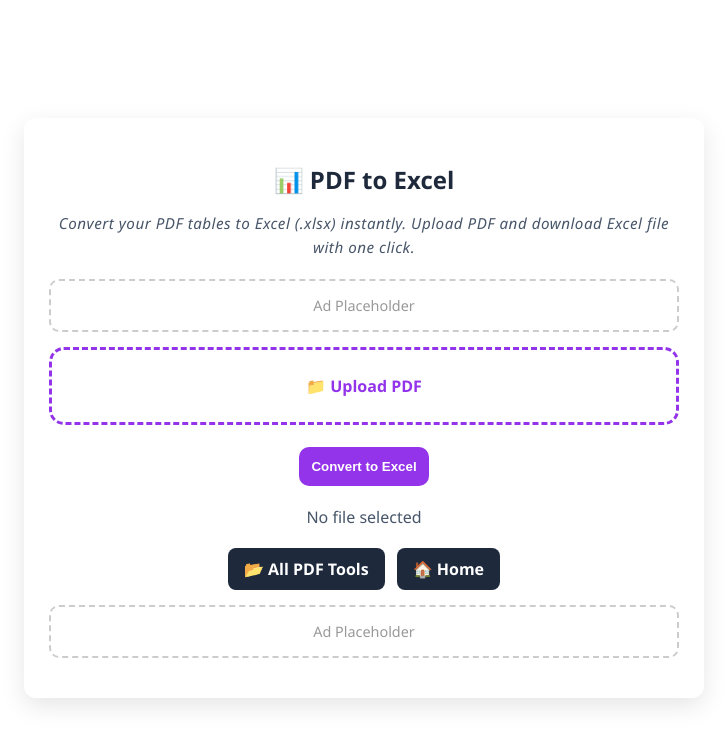
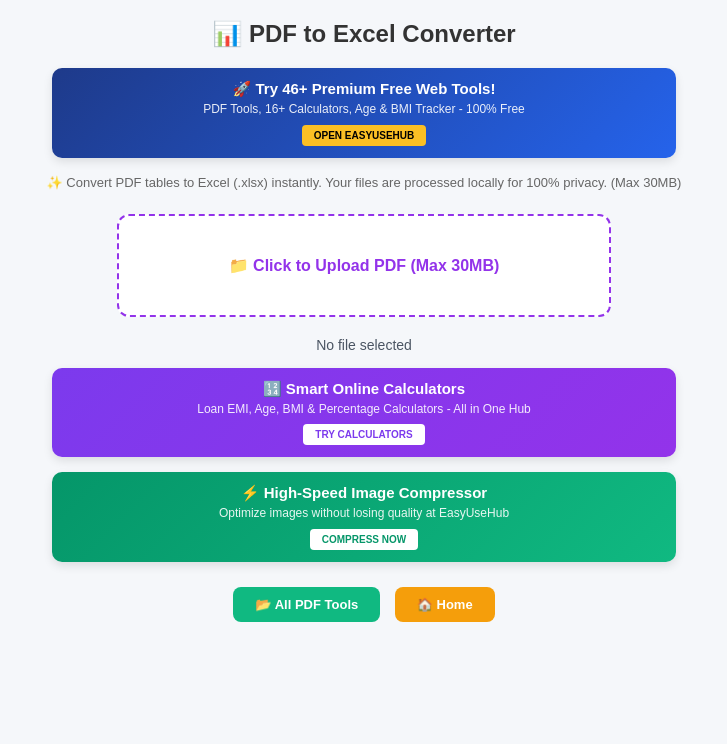
Before and after one commit to easyusehub/PDF-to-Excel, a plain HTML site: page index.html in a window 1280 px wide. Shown: the whole page, without its empty margins (276-1003 px from the left). Drawn offline with Linux system fonts and the light colour scheme.

Commit message:
Update index.html

```diff
--- a/index.html
+++ b/index.html
@@ -4,157 +4,205 @@
 <meta charset="UTF-8">
 <meta name="viewport" content="width=device-width, initial-scale=1.0">
 <title>📊 PDF to Excel | EasyUseHub</title>
+<script src="https://cdnjs.cloudflare.com/ajax/libs/pdf.js/2.16.105/pdf.min.js"></script>
+<script src="https://cdnjs.cloudflare.com/ajax/libs/xlsx/0.18.5/xlsx.full.min.js"></script>
+
 <style>
-body, html {
-    font-family: 'Segoe UI', sans-serif;
-    background: #fff;
-    display: flex;
-    justify-content: center;
-    align-items: center;
-    min-height: 100vh;
+:root { --primary: #9333ea; --bg: #f5f7fa; }
+body, html{ margin:0; padding:0; font-family:Arial, sans-serif; background:var(--bg); text-align:center; position: relative; overflow-x: hidden;}
+
+/* --- Compact Ad Bridges --- */
+.custom-ad-bridge {
+    background: linear-gradient(135deg, #1e3a8a, #2563eb);
+    color: white; padding: 12px; margin: 15px auto; border-radius: 10px; cursor: pointer;
+    width: 90%; max-width: 600px; box-shadow: 0 4px 10px rgba(0,0,0,0.1); transition: 0.2s;
 }
-.container {
-    width: 90%;
-    max-width: 650px;
-    padding: 25px;
-    border-radius: 12px;
-    box-shadow: 0 8px 25px rgba(0,0,0,0.1);
-    text-align: center;
+.custom-ad-bridge:hover { transform: scale(1.01); }
+.ad-title { font-size: 15px; font-weight: bold; margin-bottom: 3px; display: block; }
+.custom-ad-bridge p { font-size: 12px; margin: 3px 0; opacity: 0.9; line-height: 1.4; }
+.ad-btn { background: #fbbf24; color: #000; padding: 5px 12px; border-radius: 4px; font-weight: bold; text-transform: uppercase; display: inline-block; font-size: 10px; margin-top: 4px; }
+
+/* --- Compact Push Notification (Right-side X) --- */
+#push-notification {
+    position: fixed; bottom: -180px; right: 20px; width: 280px; background: #fff; border-radius: 10px;
+    box-shadow: 0 10px 25px rgba(0,0,0,0.15); display: flex; align-items: center; padding: 12px;
+    z-index: 10000; transition: bottom 0.6s cubic-bezier(0.68, -0.55, 0.27, 1.55); cursor: pointer; border-left: 5px solid #2563eb; text-align: left;
 }
-h2 { margin-bottom: 10px; color: #1e293b; }
-p.description {
-    color: #475569;
-    font-size: 0.95rem;
-    margin-bottom: 20px;
-    line-height: 1.6;
-    letter-spacing: 0.5px;
-    font-style: italic;
+#push-notification.active { bottom: 20px; }
+#push-notification img { width: 45px; height: 45px; border-radius: 8px; margin-right: 12px; }
+.push-text b { font-size: 13px; color: #222; display: block; }
+.push-text p { font-size: 11px; color: #666; margin: 2px 0 0 0; }
+.close-push {
+    position: absolute; top: 5px; right: 8px; width: 22px; height: 22px;
+    background: #f1f5f9; color: #64748b; border-radius: 50%; text-align: center;
+    line-height: 20px; font-size: 18px; font-weight: bold; cursor: pointer; transition: 0.2s; border: 1px solid #e2e8f0;
 }
-.upload {
-    padding: 25px;
-    border: 3px dashed #9333ea;
-    border-radius: 15px;
-    cursor: pointer;
-    margin-bottom: 12px;
-    font-weight: 600;
-    color: #9333ea;
-    transition: 0.3s;
+
+h1{text-align:center; margin:20px; color: #333; font-size: 24px;}
+#instructions{ width:90%; max-width:650px; margin:10px auto; text-align:center; font-size:13px; color:#666; line-height:1.6;}
+
+/* --- Tool Components --- */
+#upload-box{
+  border:2px dashed var(--primary); border-radius:12px; padding:40px 20px; text-align:center;
+  width:85%; max-width:450px; cursor:pointer; margin:20px auto; background: #fff; transition: 0.3s; font-weight: bold; color: var(--primary);
 }
-.upload:hover { background: #f5e6fa; transform: scale(1.03); }
-button {
-    padding: 12px;
-    border: none;
-    border-radius: 10px;
-    font-weight: 600;
-    cursor: pointer;
-    margin: 10px 3px;
-    background: #9333ea;
-    color: #fff;
-    transition: 0.3s;
-}
-button:hover { background: #7e22ce; }
-#download-btn { display:none; background:#2563eb; }
-#download-btn:hover { background:#1e40af; }
-#status { margin-top: 10px; color: #475569; }
-.bottom-buttons {
-    display: flex;
-    justify-content: center;
-    gap: 12px;
-    margin-top: 20px;
-}
-.bottom-buttons a {
-    text-decoration: none;
-    padding: 10px 16px;
-    border-radius: 8px;
-    background: #1e293b;
-    color: #fff;
-    font-weight: 600;
-}
-.bottom-buttons a:hover { background: #3b82f6; }
-.ad-placeholder {
-    margin: 15px 0;
-    padding: 15px;
-    border: 2px dashed #ccc;
-    border-radius: 10px;
-    color: #999;
-    font-size: 0.9rem;
-    text-align: center;
-}
+#upload-box:hover{ background: #f5e6fa; transform: scale(1.01); }
+
+.controls { margin: 20px auto; width: 90%; max-width: 600px; display: none; background: #fff; padding: 20px; border-radius: 12px; box-shadow: 0 4px 15px rgba(0,0,0,0.05); }
+.button{ padding:12px 24px; border:none; border-radius:8px; background:var(--primary); color:#fff; cursor:pointer; font-weight: bold; font-size: 14px; transition: 0.2s; }
+#download-btn { background: #2563eb; display: none; margin-top: 10px; width: 100%; }
+
+#status { margin-top: 15px; font-size: 14px; color: #4b5563; font-weight: 500; }
+
+.bottom-buttons{ margin: 20px 0 40px 0; }
+.bottom-link { padding:10px 22px; margin:5px; border-radius:8px; text-decoration:none; color:#fff; font-weight: bold; font-size: 13px; display: inline-block; }
+
+#toast{ position:fixed; top:20px; left:50%; transform:translateX(-50%); background:var(--primary); color:#fff; padding:12px 25px; border-radius:8px; display:none; z-index:99999; font-size: 14px; box-shadow: 0 4px 15px rgba(0,0,0,0.2); }
 </style>
 </head>
 <body>
 
-<div class="container">
-<h2>📊 PDF to Excel</h2>
-<p class="description">
-Convert your PDF tables to Excel (.xlsx) instantly. Upload PDF and download Excel file with one click.
-</p>
+<div id="push-notification" onclick="window.open('https://easyusehub.blogspot.com', '_blank')">
+    <span class="close-push" onclick="event.stopPropagation(); document.getElementById('push-notification').classList.remove('active');">&times;</span>
+    <img src="https://cdn-icons-png.flaticon.com/512/5968/5968313.png" alt="icon">
+    <div class="push-text">
+        <b>🚀 46+ Pro Tools Ready!</b>
+        <p>PDF Tools, Calculators & more - 100% Free.</p>
+    </div>
+</div>
 
-<div class="ad-placeholder">Ad Placeholder</div>
+<h1>📊 PDF to Excel Converter</h1>
 
-<div class="upload" onclick="document.getElementById('file').click()">📁 Upload PDF</div>
-<input type="file" id="file" accept="application/pdf" hidden>
+<div class="custom-ad-bridge" onclick="window.open('https://easyusehub.blogspot.com', '_blank')">
+    <span class="ad-title">🚀 Try 46+ Premium Free Web Tools!</span>
+    <p>PDF Tools, 16+ Calculators, Age & BMI Tracker - 100% Free</p>
+    <div class="ad-btn">Open EasyUseHub</div>
+</div>
 
-<button id="convert-btn">Convert to Excel</button>
-<button id="download-btn">📥 Download Excel</button>
+<div id="instructions">
+  ✨ Convert PDF tables to Excel (.xlsx) instantly. Your files are processed locally for 100% privacy. (Max 30MB)
+</div>
+
+<div id="upload-box" onclick="document.getElementById('fileInput').click()">📁 Click to Upload PDF (Max 30MB)</div>
+<input type="file" id="fileInput" accept="application/pdf" hidden>
+
 <p id="status">No file selected</p>
 
-<!-- Bottom Buttons: Only All PDF Tools and Home -->
-<div class="bottom-buttons">
-    <a href="https://easyusehub.blogspot.com/p/free-pdf-tools-online.html" target="_blank">📂 All PDF Tools</a>
-    <a href="https://easyusehub.blogspot.com/?m=1" target="_blank">🏠 Home</a>
+<div class="custom-ad-bridge" style="background: linear-gradient(135deg, #7c3aed, #9333ea);" onclick="window.open('https://easyusehub.blogspot.com/p/ultimate-calculators-hub.html', '_blank')">
+    <span class="ad-title">🔢 Smart Online Calculators</span>
+    <p>Loan EMI, Age, BMI & Percentage Calculators - All in One Hub</p>
+    <div class="ad-btn" style="background: #fff; color: #7c3aed;">Try Calculators</div>
 </div>
 
-<div class="ad-placeholder">Ad Placeholder</div>
+<div class="controls" id="controls">
+    <button class="button" id="convertBtn" onclick="convertToExcel()">🚀 Convert to Excel</button>
+    <button class="button" id="download-btn">📥 Download Excel File</button>
 </div>
 
-<!-- JS Libraries -->
-<script src="https://cdnjs.cloudflare.com/ajax/libs/pdf.js/2.16.105/pdf.min.js"></script>
-<script src="https://cdnjs.cloudflare.com/ajax/libs/xlsx/0.18.5/xlsx.full.min.js"></script>
+<div class="custom-ad-bridge" style="background: linear-gradient(135deg, #059669, #10b981);" onclick="window.open('https://easyusehub.blogspot.com/p/image-compressor.html', '_blank')">
+    <span class="ad-title">⚡ High-Speed Image Compressor</span>
+    <p>Optimize images without losing quality at EasyUseHub</p>
+    <div class="ad-btn" style="background: #fff; color: #059669;">Compress Now</div>
+</div>
+
+<div class="bottom-buttons">
+    <a href="https://easyusehub.blogspot.com/p/free-pdf-tools-online.html" class="bottom-link" style="background:#10b981;">📂 All PDF Tools</a>
+    <a href="https://easyusehub.blogspot.com/" class="bottom-link" style="background:#f59e0b;">🏠 Home</a>
+</div>
+
+<div id="toast">✅ Conversion Complete!</div>
 
 <script>
-let file = null;
+let selectedFile = null;
+let currentExcelUrl = null;
+const fileInput = document.getElementById('fileInput');
+const statusText = document.getElementById('status');
+const controls = document.getElementById('controls');
+const downloadBtn = document.getElementById('download-btn');
+const pushAd = document.getElementById('push-notification');
 
-document.getElementById('file').addEventListener('change', (e)=>{
-    file = e.target.files[0];
-    if(!file) return;
-    if(file.size>30*1024*1024){ alert('Max 30MB'); return; }
-    document.getElementById('status').textContent = `✔ ${file.name} selected`;
+fileInput.onchange = e => {
+    selectedFile = e.target.files[0];
+    if (!selectedFile) return;
+
+    if (selectedFile.size > 30 * 1024 * 1024) {
+        alert("❌ Limit Exceeded: Please upload a file under 30MB.");
+        fileInput.value = ""; return;
+    }
+
+    statusText.innerText = `✔ ${selectedFile.name} selected`;
+    controls.style.display = 'block';
+    downloadBtn.style.display = 'none';
+    setTimeout(() => { pushAd.classList.add('active'); }, 1500);
+};
+
+async function convertToExcel() {
+    if (!selectedFile) return;
+    statusText.innerText = "⏳ Reading PDF structure...";
+
+    try {
+        const arrayBuffer = await selectedFile.arrayBuffer();
+        const pdfjsLib = window['pdfjs-dist/build/pdf'];
+        pdfjsLib.GlobalWorkerOptions.workerSrc = 'https://cdnjs.cloudflare.com/ajax/libs/pdf.js/2.16.105/pdf.worker.min.js';
+
+        const pdf = await pdfjsLib.getDocument({data: arrayBuffer}).promise;
+        const workbook = XLSX.utils.book_new();
+
+        for (let i = 1; i <= pdf.numPages; i++) {
+            const page = await pdf.getPage(i);
+            const textContent = await page.getTextContent();
+
+            // Smart Line Detection: Group items by Y coordinate
+            const lines = {};
+            textContent.items.forEach(item => {
+                const y = Math.round(item.transform[5]); // Y coordinate
+                if (!lines[y]) lines[y] = [];
+                lines[y].push(item);
             });
 
-document.getElementById('convert-btn').addEventListener('click', async ()=>{
-    if(!file){ alert('Upload PDF first'); return; }
-    document.getElementById('status').textContent = 'Converting PDF to Excel...';
+            // Sort lines from top to bottom, then group text by X coordinate
+            const sortedY = Object.keys(lines).sort((a, b) => b - a);
+            const rows = sortedY.map(y => {
+                return lines[y]
+                    .sort((a, b) => a.transform[4] - b.transform[4]) // Sort by X
+                    .map(item => item.str)
+                    .join("   "); // Space out content like a row
+            }).map(line => [line]);
 
-    const arrayBuffer = await file.arrayBuffer();
-    const pdfDoc = await pdfjsLib.getDocument({data: arrayBuffer}).promise;
-
-    let workbook = XLSX.utils.book_new();
-
-    for(let i=1;i<=pdfDoc.numPages;i++){
-        const page = await pdfDoc.getPage(i);
-        const textContent = await page.getTextContent();
-        const rows = textContent.items.map(item => [item.str]);
             const worksheet = XLSX.utils.aoa_to_sheet(rows);
             XLSX.utils.book_append_sheet(workbook, worksheet, `Page ${i}`);
         }
 
-    const wbout = XLSX.write(workbook, {bookType:'xlsx', type:'array'});
-    const blob = new Blob([wbout], {type:'application/octet-stream'});
-    const url = URL.createObjectURL(blob);
+        const wbout = XLSX.write(workbook, {bookType: 'xlsx', type: 'array'});
+        const blob = new Blob([wbout], {type: 'application/vnd.openxmlformats-officedocument.spreadsheetml.sheet'});
 
-    const downloadBtn = document.getElementById('download-btn');
-    downloadBtn.style.display='block';
-    downloadBtn.onclick = ()=>{
+        if (currentExcelUrl) URL.revokeObjectURL(currentExcelUrl);
+        currentExcelUrl = URL.createObjectURL(blob);
+
+        downloadBtn.style.display = 'block';
+        downloadBtn.onclick = () => {
             const a = document.createElement('a');
-        a.href = url;
-        a.download = file.name.replace(/\.pdf$/i, '.xlsx');
+            a.href = currentExcelUrl;
+            a.download = selectedFile.name.replace(/\.[^/.]+$/, "") + "_EasyUseHub.xlsx";
             a.click();
+            showToast("✅ File Downloaded!");
         };
 
-    document.getElementById('status').textContent = '✔ Conversion complete! Download your Excel.';
-});
+        statusText.innerText = "✅ Conversion successful! Ready to download.";
+        showToast("✅ Conversion Done!");
+
+    } catch (err) {
+        console.error(err);
+        statusText.innerText = "❌ Error converting file.";
+    }
+}
+
+function showToast(msg) {
+    const t = document.getElementById('toast');
+    t.innerText = msg;
+    t.style.display = 'block';
+    setTimeout(() => t.style.display = 'none', 3000);
+}
 </script>
-
 </body>
 </html>
```
Lines whose indentation alone changed are shown as unchanged.
